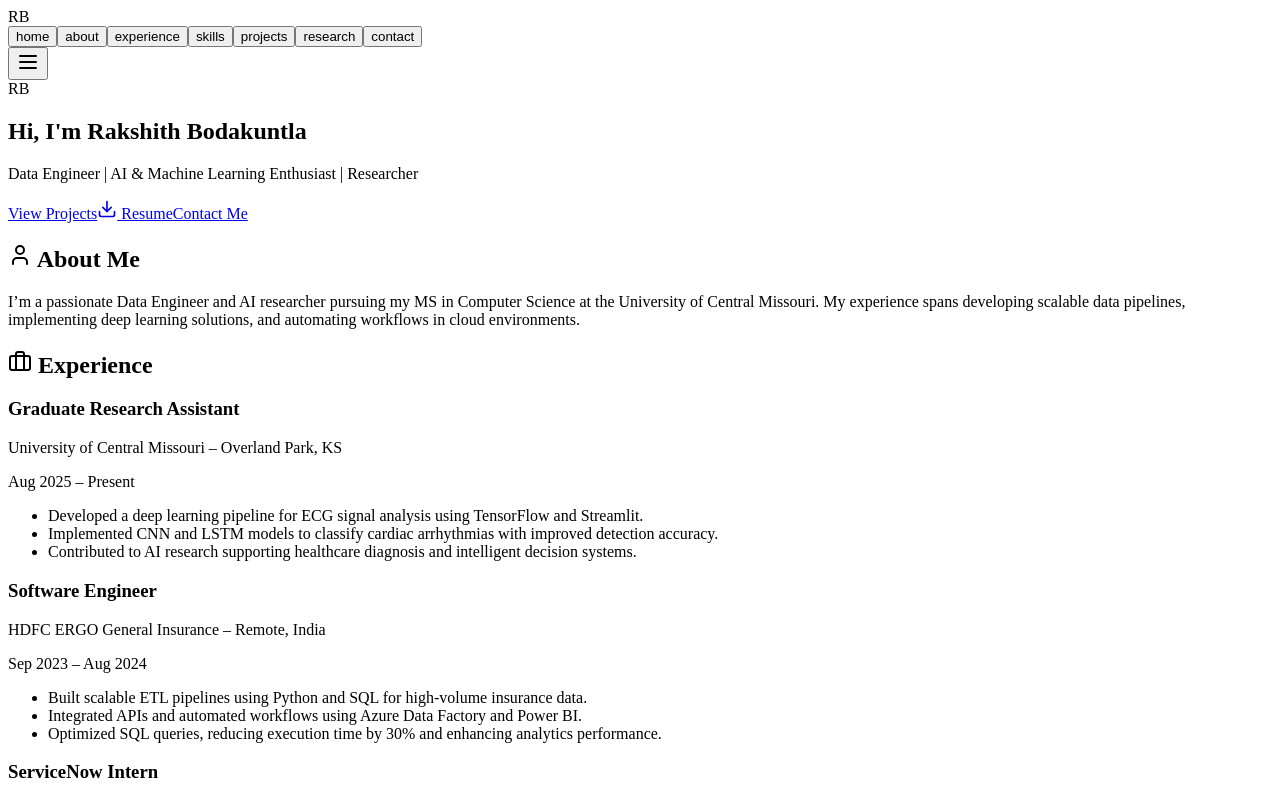
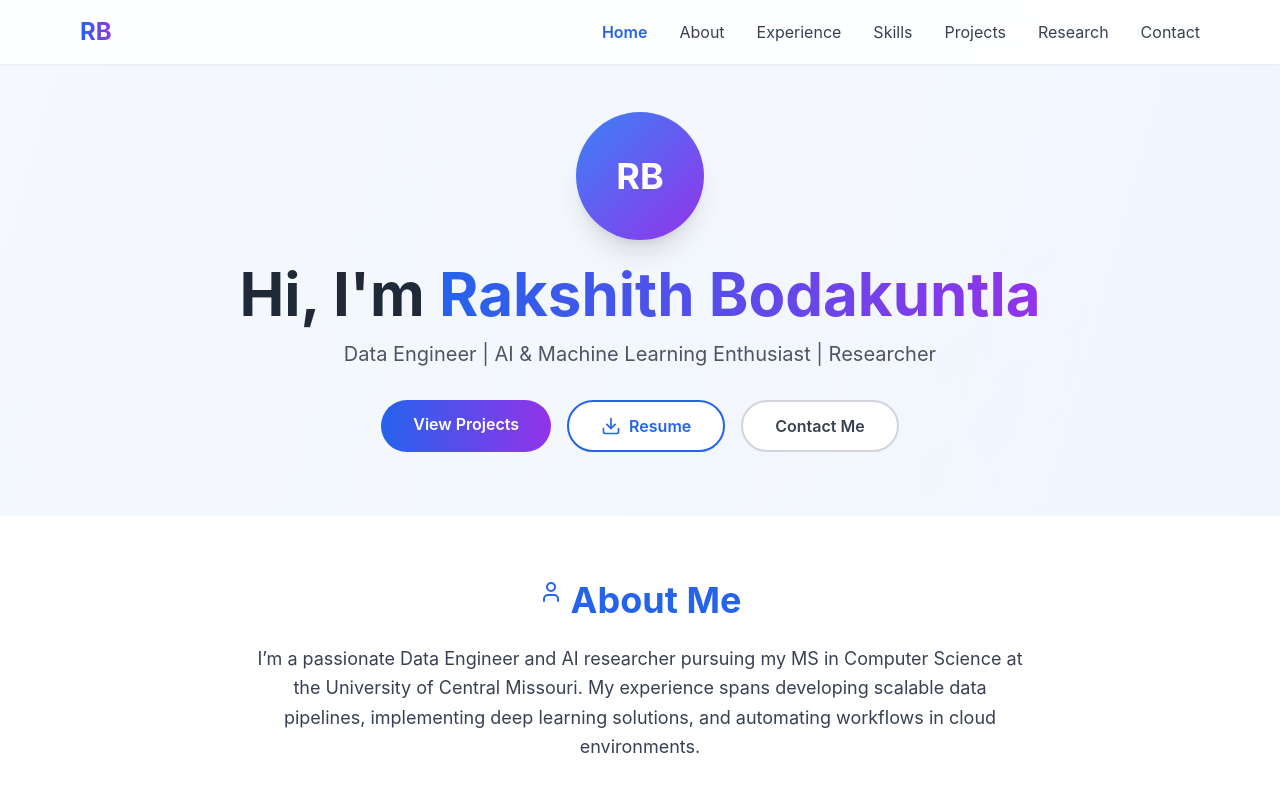
Before and after one commit to Rakshithbodakuntla/My_portfolio, a React (Vite) app: page / in a window 1280 px wide. Shown: the top 800 px of the page. Built offline with nearby package versions, Linux system fonts and the light colour scheme.

Commit message:
Update index.css

```diff
--- a/src/index.css
+++ b/src/index.css
@@ -1,3 +1,23 @@
+@tailwind base;
+@tailwind components;
+@tailwind utilities;
+
+/* Your custom styles */
+* {
+  margin: 0;
+  padding: 0;
+  box-sizing: border-box;
+}
+
+html {
+  scroll-behavior: smooth;
+}
+
+body {
+  font-family: 'Inter', sans-serif;
+}
+
+
 .animated-bg {
   background:
     radial-gradient(circle at 0% 0%, rgba(59, 130, 246, 0.25), transparent 60%),
```
